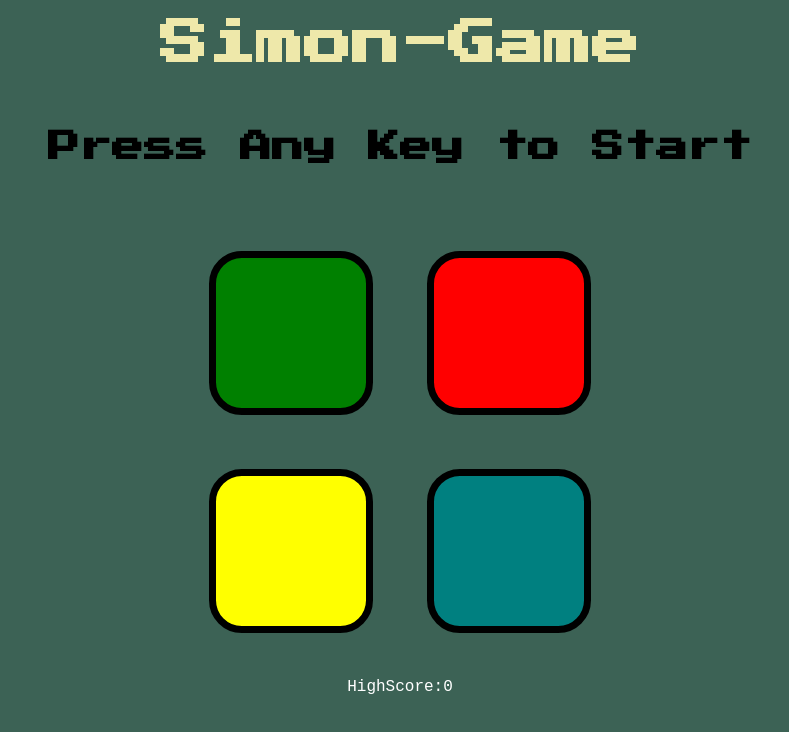
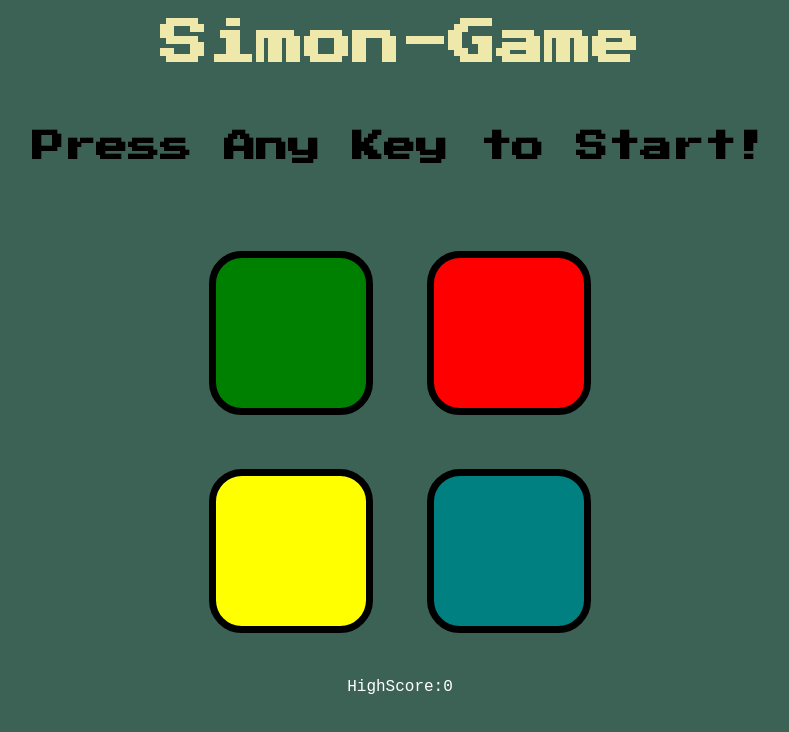
Before and after one commit to Anilthapa4/Simon-Game, a plain HTML site: page index.html in a window 1280 px wide. Shown: the whole page, without its empty margins (240-1029 px from the left). Drawn offline with nearby package versions, Linux system fonts and the light colour scheme.

Commit message:
Update index.html

```diff
--- a/index.html
+++ b/index.html
@@ -10,7 +10,7 @@
 
 <body>
   <h1 class="center">Simon-Game</h1>
-  <h1 id="level-title">Press Any Key to Start</h1>
+  <h1 id="level-title">Press Any Key to Start!</h1>
   <div class="container">
     <div class="row">
       <div type="button" id="green" class="btn green">
```
